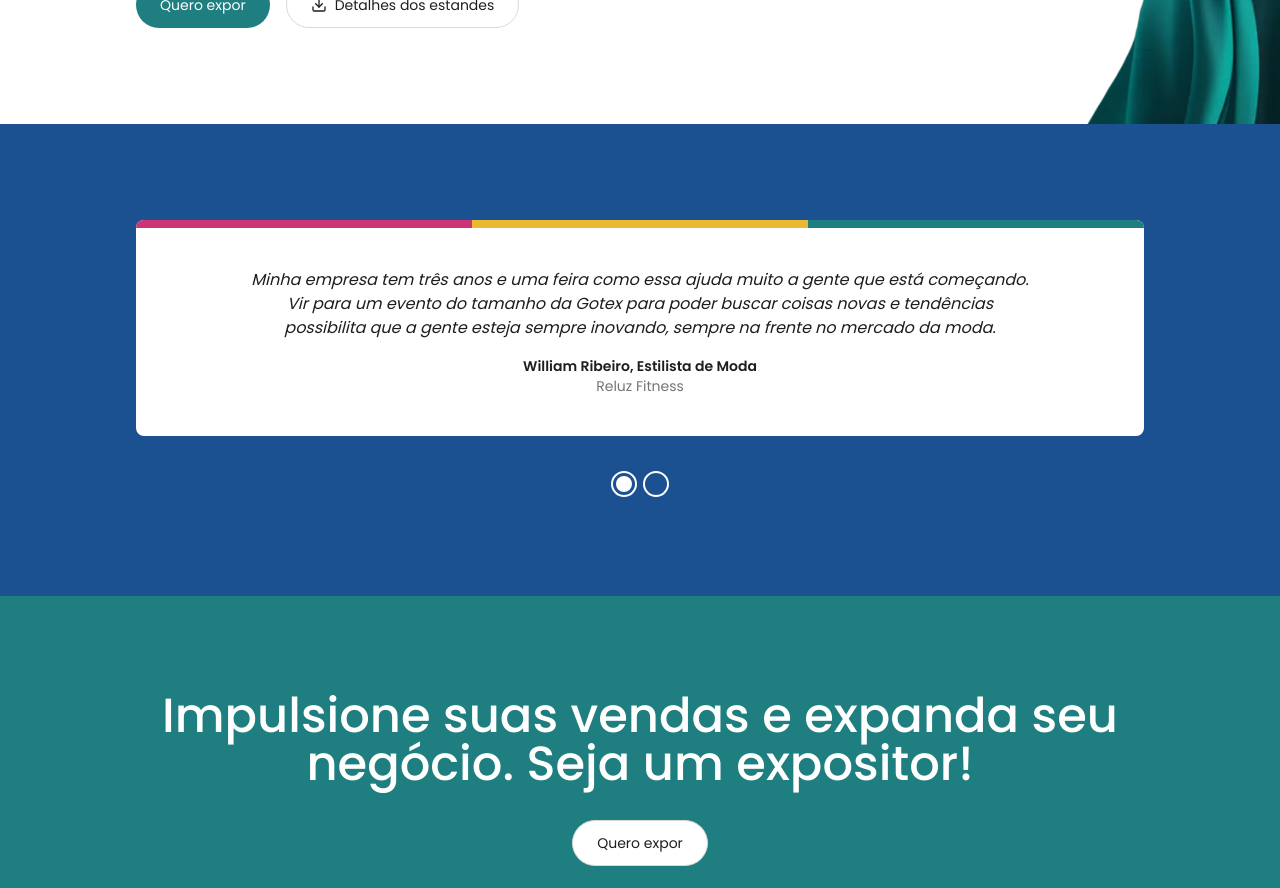
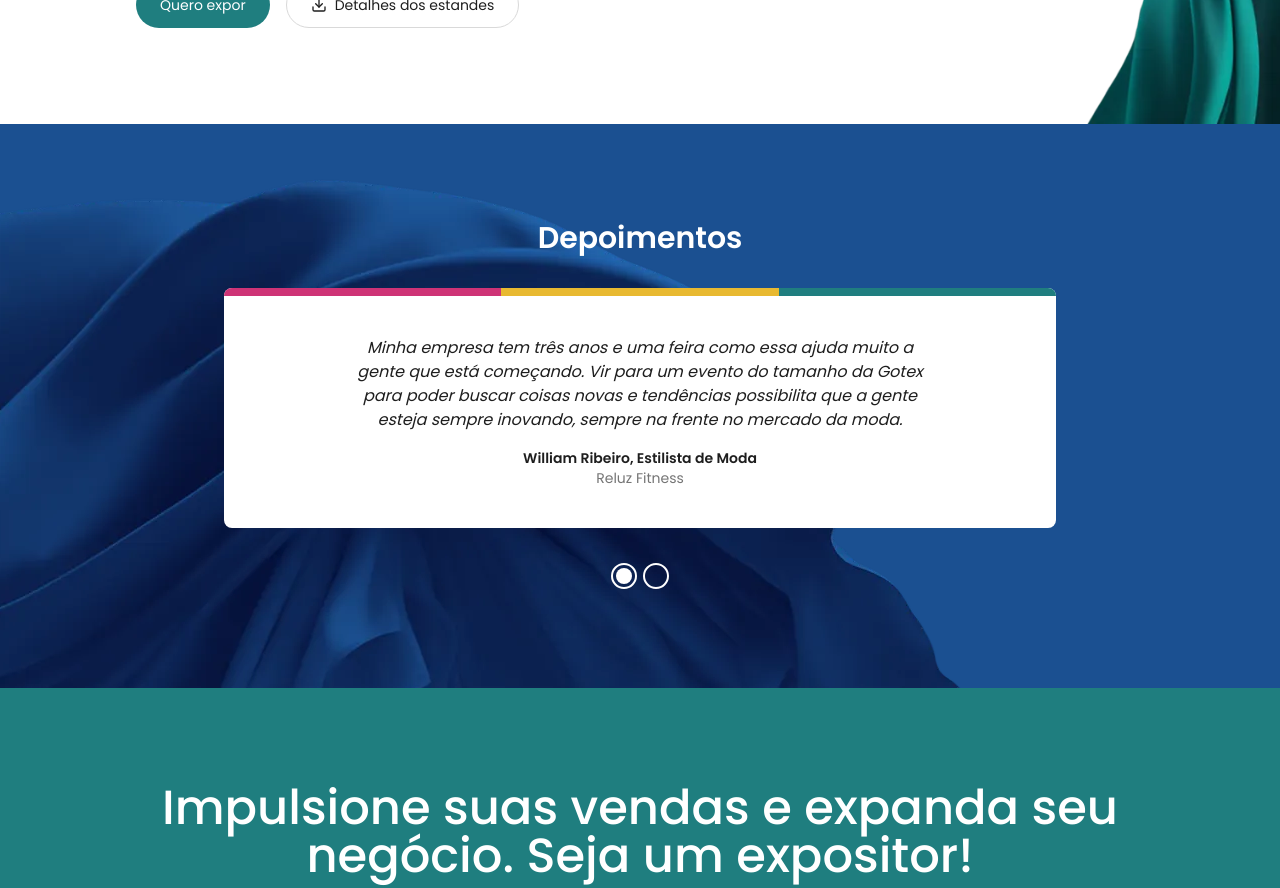
Before and after one commit to mtscarvalho/gotex-show-site, a Next.js app: page /seja-um-expositor in a window 1280 px wide. Shown: the part 3980-4868 px from the top of the page. Built offline with nearby package versions, Linux system fonts and the light colour scheme.

Commit message:
Add testimonials

```diff
--- a/src/app/(frontend)/seja-um-expositor/page.tsx
+++ b/src/app/(frontend)/seja-um-expositor/page.tsx
@@ -163,12 +163,12 @@ export default function Page() {
         </div>
       </section>
 
-      <section className="bg-[url('/images/seja-um-expositor/tipos-de-cotas.webp')] bg-cover bg-no-repeat py-24">
+      <section className="bg-[url('/images/bg-green-flying-fabric-right.webp')] bg-cover bg-no-repeat py-24">
         <div className="container flex flex-col gap-8">
           <div className="max-w-3xl space-y-4">
             <div className="space-y-2">
-              <span className="text-brand text-overline">Tipos de cotas</span>
-              <h2 className="text-default text-3xl font-semibold text-balance">Conheça as opções de patrocínio disponíveis</h2>
+              <h2 className="text-brand text-overline">Tipos de cotas</h2>
+              <p className="text-default text-3xl font-semibold text-balance">Conheça as opções de patrocínio disponíveis</p>
             </div>
             <p>Temos estandes disponíveis que vão de 9 m² até uma ilha completa de 72 m². Você pode escolher o tamanho ideal para sua empresa e também decidir qual das três opções de patrocínio prefere:</p>
           </div>
--- a/src/components/testimonials.tsx
+++ b/src/components/testimonials.tsx
@@ -30,8 +30,9 @@ export default function Testimonials() {
   };
 
   return (
-    <section className="bg-brand-secondary py-24">
-      <div className="container">
+    <section className="bg-brand-secondary bg-[url('/images/bg-blue-flying-fabric-left.webp')] bg-center bg-no-repeat py-24">
+      <div className="container max-w-4xl space-y-8">
+        <h2 className="text-on-brand text-center text-3xl font-semibold text-balance">Depoimentos</h2>
         <Swiper {...heroSwiperOptions}>
           <SwiperSlide className="h-auto">
             <Testimonial name="William Ribeiro" role="Estilista de Moda" company="Reluz Fitness">
```
Also changed, not shown: public/images/bg-blue-flying-fabric-left.webp (added), public/images/bg-green-flying-fabric-right.webp (added).
